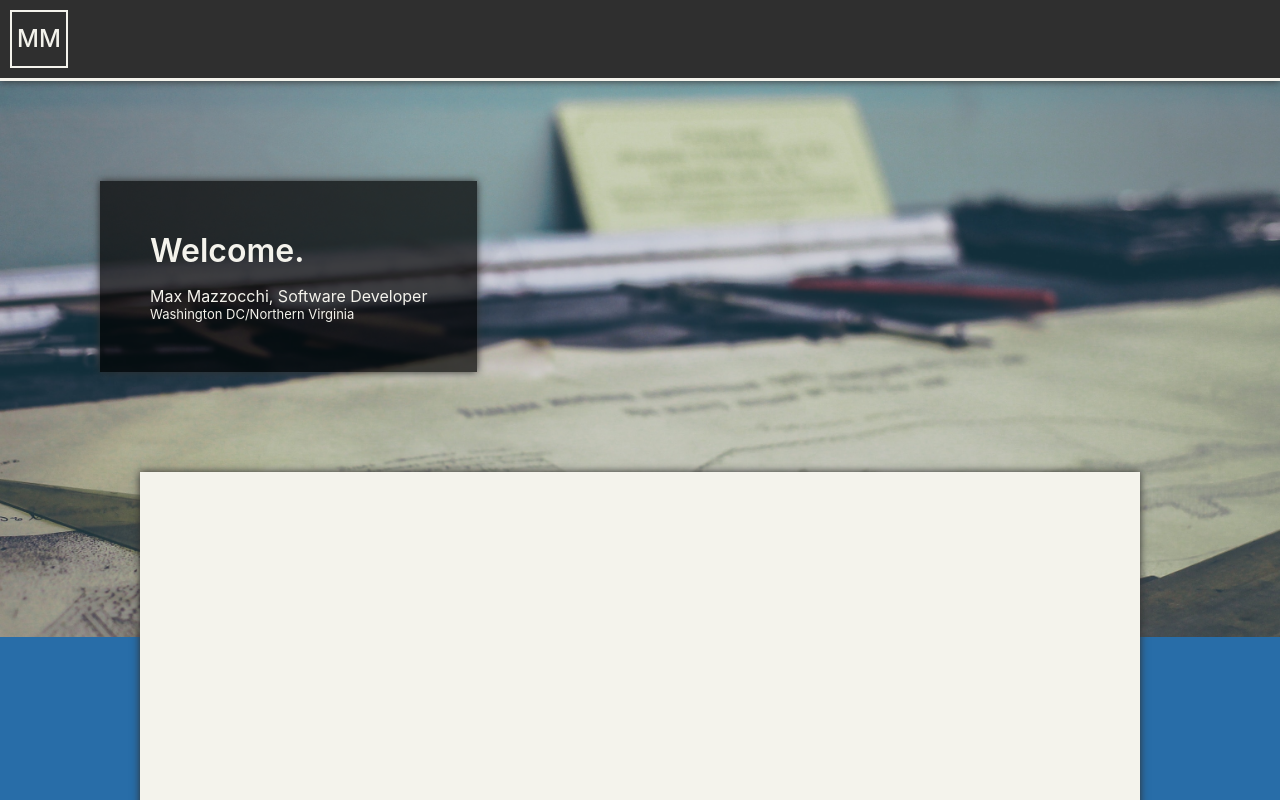
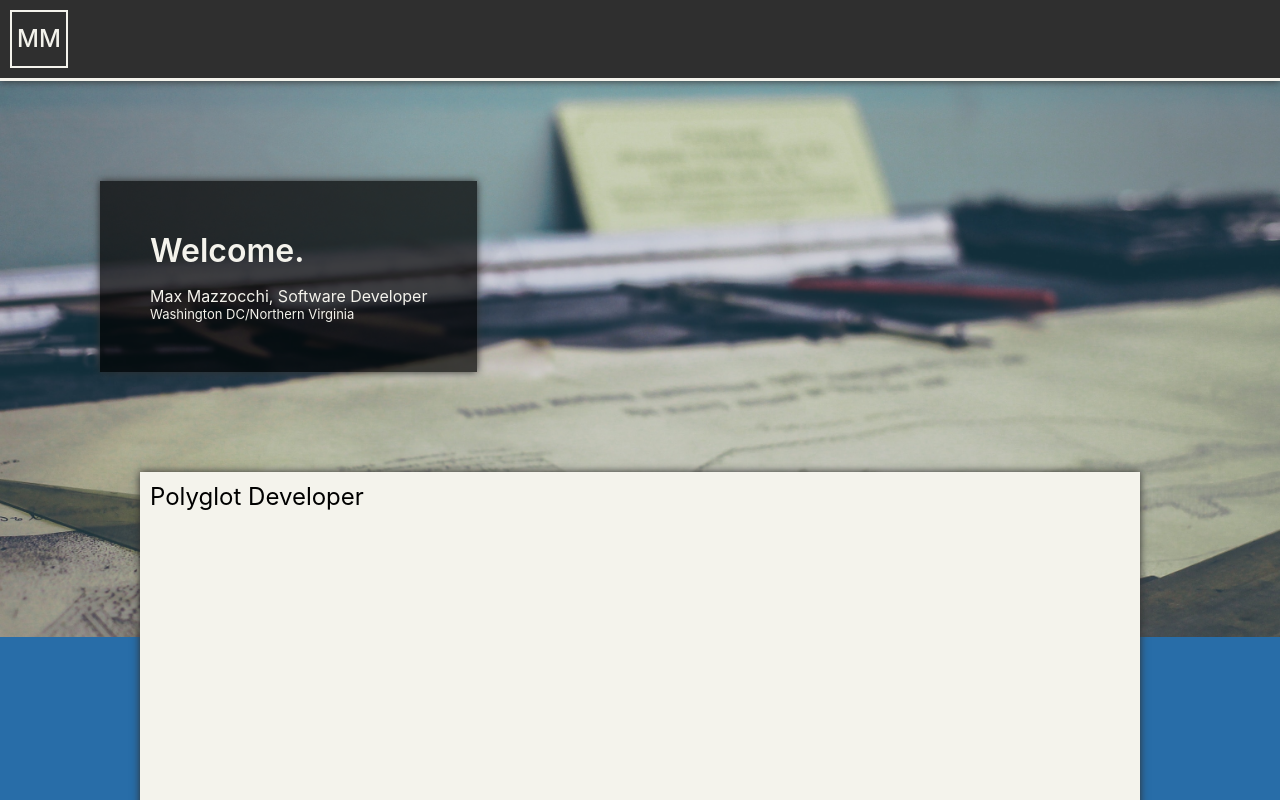
Before and after one commit to MMazzocchi/mmazzocchi.github.io, a React (Create React App) app: page / in a window 1280 px wide. Shown: the top 800 px of the page. Built offline with nearby package versions, Linux system fonts and the light colour scheme.

Commit message:
Began adding sections.

```diff
--- a/src/home/index.js
+++ b/src/home/index.js
@@ -2,6 +2,7 @@ import React, { Fragment } from 'react';
 import withStyles from '@material-ui/core/styles/withStyles.js';
 import splash from './splash.jpg';
 import Header from './Header.js';
+import Developer from './sections/Developer.js';
 import { color1, standard_shadow } from '../styles.js';
 
 
@@ -44,6 +45,8 @@ const Home = ({ classes }) => (
       <div className={ classes.content_container }>
         <div className={ classes.content }>
 
+        <Developer />
+
         </div>
       </div>
     </div>
--- /dev/null
+++ b/src/home/sections/Developer.js
@@ -0,0 +1,27 @@
+import React from 'react';
+import withStyles from '@material-ui/core/styles/withStyles.js';
+
+const styles = {
+  container: {
+    'padding': '10px',
+    'display': 'flex',
+    'justify-content': 'space-between',
+    'align-content': 'center',
+  },
+  heading: {
+    'font-size': 'x-large',
+  }
+};
+
+const Developer = ({ classes }) => (
+  <div className={ classes.container }>
+    <div className={ classes.heading }>
+      Polyglot Developer
+    </div>
+    <div>
+
+    </div>
+  </div>
+);
+
+export default withStyles(styles)(Developer);
```
